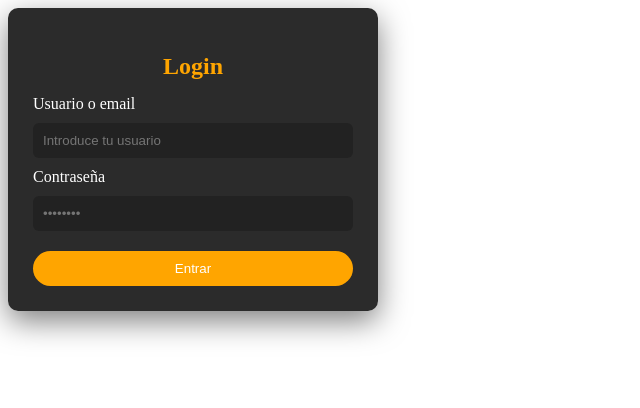
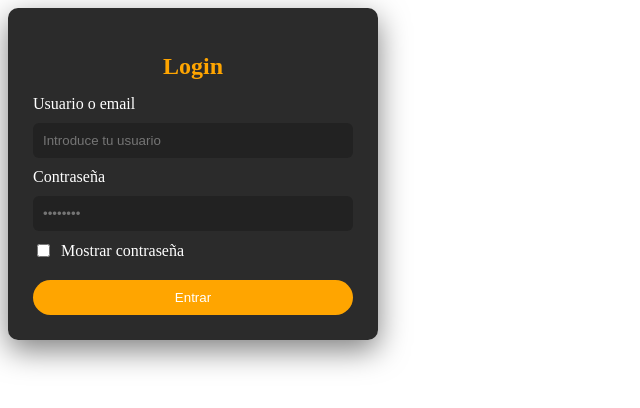
Before and after one commit to Sergiogm94/TheAnimeList, a React (Vite) app: page /login in a window 1280 px wide. Shown: the top 408 px of the page, without its empty margins (0-640 px from the left). Built offline with nearby package versions, Linux system fonts and the light colour scheme; no server answers.

Commit message:
toogle contraseñas

```diff
--- a/src/Components/Login/Login.jsx
+++ b/src/Components/Login/Login.jsx
@@ -9,6 +9,7 @@
   const { register, handleSubmit } = useForm();
   const [error, setError] = useState("");
   const [loading, setLoading] = useState(false);
+  const [mostrarPassword, setMostrarPassword] = useState(false);
 
   const navigate = useNavigate();
   const { login } = useContext(AuthContext);
@@ -21,14 +22,17 @@
       const respuesta = await axios.post(
         "https://theanimelist-backend.onrender.com/login.php",
         data,
-        { withCredentials: true, headers: {
-        "Content-Type": "application/json"
-        } }
+        {
+          withCredentials: true,
+          headers: {
+            "Content-Type": "application/json",
+          },
+        }
       );
 
       if (respuesta.data.success) {
         await login(respuesta.data.usuario);
-        navigate("/");  // Redirección automática al home.
+        navigate("/");
       } else {
         setError(respuesta.data.mensaje);
       }
@@ -54,10 +58,20 @@
 
         <label>Contraseña</label>
         <input
-          type="password"
+          type={mostrarPassword ? "text" : "password"}
           {...register("contraseña", { required: true })}
           placeholder="••••••••"
         />
+
+        {/* Toggle mostrar contraseña */}
+        <label style={{ display: "flex", alignItems: "center", gap: "8px" }}>
+          <input
+            type="checkbox"
+            checked={mostrarPassword}
+            onChange={() => setMostrarPassword(!mostrarPassword)}
+          />
+          Mostrar contraseña
+        </label>
 
         <button type="submit" disabled={loading}>
           {loading ? "Entrando..." : "Entrar"}
--- a/src/Components/Registro/Registro.jsx
+++ b/src/Components/Registro/Registro.jsx
@@ -8,6 +8,7 @@
   const { register, handleSubmit } = useForm();
   const [error, setError] = useState("");
   const [loading, setLoading] = useState(false);
+  const [mostrarPassword, setMostrarPassword] = useState(false);
 
   const navigate = useNavigate();
 
@@ -21,15 +22,12 @@
         data
       );
 
-      console.log(respuesta.data);
-
       if (respuesta.data.success) {
         navigate("/loginreg");
       } else {
         setError(respuesta.data.mensaje || "Error al registrarse");
       }
     } catch (error) {
-      console.log("Error al enviar los datos", error);
       setError("Error de conexión con el servidor");
     } finally {
       setLoading(false);
@@ -57,10 +55,20 @@
 
         <label>Contraseña</label>
         <input
-          type="password"
+          type={mostrarPassword ? "text" : "password"}
           placeholder="••••••••"
           {...register("contraseña", { required: true })}
         />
+
+        {/* Checkbox para mostrar contraseña */}
+        <label style={{ display: "flex", alignItems: "center", gap: "8px" }}>
+          <input
+            type="checkbox"
+            checked={mostrarPassword}
+            onChange={() => setMostrarPassword(!mostrarPassword)}
+          />
+          Mostrar contraseña
+        </label>
 
         <button type="submit" disabled={loading}>
           {loading ? "Creando cuenta..." : "Enviar"}
--- a/src/Components/Registro/registro.css
+++ b/src/Components/Registro/registro.css
@@ -109,3 +109,6 @@
         font-size: 13px;
     }
 }
+.check-btn {
+    width: 20px;
+}
```
